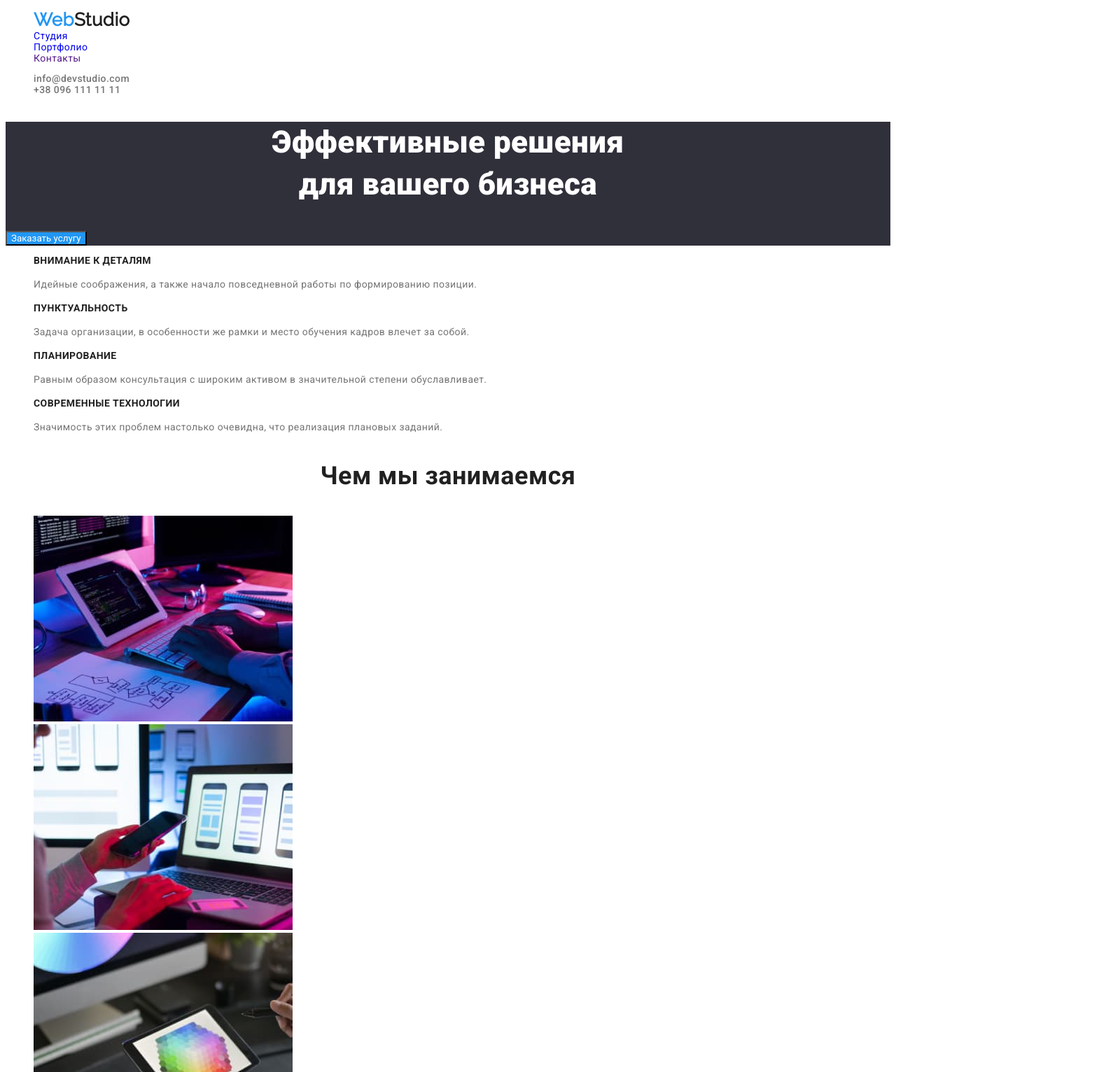
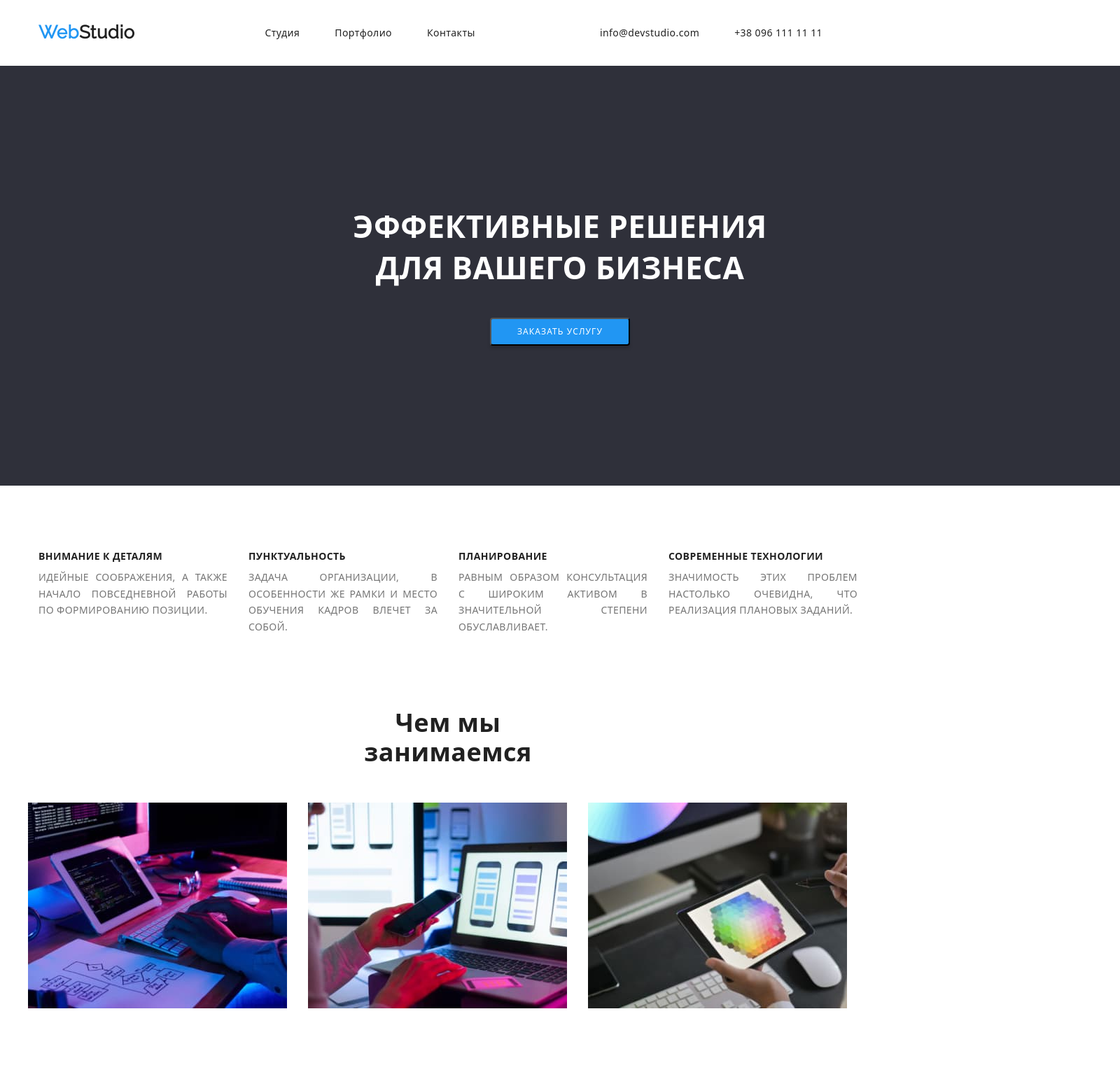
Before and after one commit to 8Grom8/goit-markup-hw-04, a plain HTML site: page index.html in a window 1280 px wide. Shown: the top 1532 px of the page at 70% size, 1600 px wide, since content can reach past the window. Drawn offline with nearby package versions, Linux system fonts and the light colour scheme.

Commit message:
Home-work3
first page

```diff
--- a/css/styles.css
+++ b/css/styles.css
@@ -4,12 +4,72 @@ main text color - #212121
 accent - #2196F3
 primary bcg- # ffffff
 secondary bcg- #E5E5E5 */
+/* .visually-hidden { */
+
+
+/* base settings */
+h1,
+h2,
+h3,
+h4,
+h5,
+h6,
+p {
+  margin: 0;
+}
+
+ul,
+ol {
+  margin: 0;
+  padding: 0;
+}
+
+.link {
+  text-decoration: none;
+}
+
+.list {
+  list-style: none;
+}
+.address {
+  font-style: normal;
+}
+
+img {
+  display: block;
+
+}
+visually-hidden {
+  position: absolute !important;
+  clip: rect(1px 1px 1px 1px);
+  /* IE6, IE7 */
+  clip: rect(1px, 1px, 1px, 1px);
+  padding: 0 !important;
+  border: 0 !important;
+  height: 1px !important;
+  width: 1px !important;
+  overflow: hidden;
+}
+/* Positions */
+
+.container {
+  width: 1200px;
+  padding-left: 15px;
+  padding-right: 15px;
+  margin: 0 auto;
+}
+
 :root {
+  --main-font: "Roboto",
+    sans-serif;
+  --secondary-font: "Raleway",
+    sans-serif;
   --primary-text-color: #757575;
   --title-text-color: #212121;
   --accent-color: #2196f3;
   --primary-white-color: #ffffff;
 }
+
 body {
   background-color: var(--primary-white-color);
   color: var(--primary-text-color);
@@ -19,69 +79,116 @@ body {
   letter-spacing: 0.03em;
 }
 
+/* header */
+.header {
+  padding-top: 32px;
+  padding-bottom: 32px;
+}
+
+.header .container {
+  display: flex;
+  align-items: center;
+  justify-content: space-between;
+}
+
+.navigation {
+  display: flex;
+  align-items: center;
+}
+.navigation-list {
+  display: flex;
+  align-items: center;
+}
+.logo {
+  margin-right: 70px;
+}
+.navigation-list-item:not(:last-child) {
+  margin-right: 50px;
+}
+.addres-list {
+    display: flex;
+    align-items: center;
+    margin-left: auto;
+}
+
+.addres-list-link {
+  margin-right: 50px;
+}
+
 .logo {
   color: var(--title-text-color);
   font-family: "Raleway", sans-serif;
   font-weight: 700;
   font-size: 26px;
   line-height: 1.14;
+  text-decoration: none;
+  margin-right: 93px;
 }
+
 .logo-span {
   color: var(--accent-color);
+
 }
-a {
-  text-decoration: none;
-}
-/*
-.logo:hover,
-.logo:focus {
-  color: var(--accent-color);
-}*/
+
 .logo-spanf {
   color: var(--primary-white-color);
 }
+
 /* Nav */
-.site.nav .link {
+.navigation-list-item {
   color: var(--title-text-color);
   font-weight: 500;
   font-size: 14px;
   line-height: 1.17;
 
 }
-.site.nav .link:hover,
-.site.nav .link:focus {
+
+.navigation-list-item:hover,
+.navigation-list-item:focus,
+.navigation-list-item:active {
   color: var(--accent-color);
+  cursor: pointer;
 
 }
 
-.contacts.nav list {
-  color: var(--primary-text-color);
-
-}
-.contacts.nav list:hover,
-.contacts.nav list:focus {
-  color: var(--accent-color);
-  cursor: pointer;
-}
-.contacts-list {
+.addres-list {
   color: var(--primary-text-color);
   font-weight: 500;
+  font-size: 14px;
+  line-height: 1.17;
 }
-.contacts-list:hover,
-.contacts-list:focus {
+
+/* .address-list-link:hover,
+.address-link-link:focus,
+.address-link-link:active {
   color: var(--accent-color);
+} */
 
+
+/* Hero */
+.hero .container {
+  display: flex;
+  flex-direction: column;
+  width: 1600px;
+  height: 600px;
+  align-items: center;
+  background: #2F303A;
+  margin-bottom: 93px;
 }
-/* Hero */
-.hero {
-  background-color: #2f303a;
-}
+
 .hero-tittle {
   color: var(--primary-white-color);
   font-weight: 900;
   font-size: 44px;
   line-height: 1.36;
   text-align: center;
+  margin-top: 200px;
+  margin-bottom: 40px;
+  width: 696px;
+  height: 120px;
+  justify-content: center;
+  text-transform: uppercase;
+
 }
 
 /* buttons */
@@ -89,6 +196,17 @@ a {
   font-family: inherit;
   color: var(--primary-white-color);
   background-color: var(--accent-color);
+  cursor: pointer;
+  font-size: 12px;
+  line-height: 1.33;
+  letter-spacing: 0.09em;
+  text-transform: uppercase;
+
+  width: 200px;
+  padding: 10px 32px;
+  box-shadow: 0px 4px 4px rgba(0, 0, 0, 0.15);
+  border-radius: 4px;
+
 }
 
 .button {
@@ -97,17 +215,14 @@ a {
   font-size: 16px;
   line-height: 1.6;
 }
+
 .button:hover,
 .button:focus,
 .button:active {
   color: var(--primary-white-color);
   background-color: var(--accent-color);
 }
-.link:hover,
-.link:focus {
-  color: var(--primary-white-color);
-  background-color: var(--accent-color);
-}
+
 .tittle {
   color: var(--title-text-color);
   font-weight: 900;
@@ -125,26 +240,111 @@ a {
   line-height: 1.17;
   text-align: center;
 }
-.list {
-  list-style: none;
+/* Featurres */
+.features .container {
+  display: flex;
+  align-items: center;
+  margin-bottom: 94px;
+  justify-content: space-between;
+
 }
-.features-list {
-  list-style: none;
+/* .feature-item {
+
+} */
+.feature {
+  color: var(--title-text-color);
+  font-weight: 700;
+  font-size: 14px;
+  line-height: 1.14;
+  text-transform: uppercase;
+  text-align:justify;
+  display: flex;
+  width: 270px;
+  margin-bottom: 10px;
+  margin-right: 30px;
+
 }
+
+.features-text {
+  color: var(--primary-text-color);
+  font-weight: 400;
+  font-size: 14px;
+  line-height: 1.71;
+
+  width: 270px;
+}
+
+
 /* work */
+
 .worker-tittle {
   color: var(--title-text-color);
   font-weight: 500;
   font-size: 16px;
   line-height: 1.17;
+  text-align: center;
+  margin-bottom: 9px;
 }
-.text {
-    color: var(--primary-text-color);
-    font-weight: 400;
-    font-size: 16px;
-    line-height: 1.17;
+.work .container {
+  display: flex;
+  align-items: center;
+  margin-bottom: 94px;
+  justify-content: space-between;
+  flex-direction: column;
+}
+.section-tittle {
+  display: flex;
+  width: 376px;
+  margin-bottom: 50px;
 
 }
+.work-items {
+  display: flex;
+}
+
+.work-item {
+  display: flex;
+  margin-right: 30px;
+  width: 370px;
+  flex-direction: row;
+}
+/* Workers */
+.workers .container {
+  display: flex;
+  align-items: center;
+  margin-bottom: 94px;
+  justify-content: space-between;
+  flex-direction: column;
+}
+.worker-photos {
+  display: flex;
+  flex-wrap: wrap;
+  margin-left: -30px;
+  margin-top: -30px;
+}
+.worker-photo {
+  width: calc(100% / 4 - 30px);
+  margin-left: 30px;
+  margin-top: 30px;
+}
+
+.worker-content-wrapper {
+  padding-top: 30px;
+  border: 1px solid #cccccc;
+  border-top: none;
+}
+
+.text {
+  color: var(--primary-text-color);
+  font-weight: 400;
+  font-size: 16px;
+  line-height: 1.17;
+  text-align: center;
+  letter-spacing: 0.02em;
+  margin-bottom: 10px;
+
+}
+
 .text-list {
   color: var(--primary-text-color);
   font-weight: 400;
@@ -152,34 +352,48 @@ a {
   line-height: 1.9;
 
 }
-/* Featurres */
-.features {
-  color: var(--title-text-color);
-  font-weight: 700;
-  font-size: 14px;
-  line-height: 1.14;
-  text-transform: uppercase;
+/* .masters .title {
+  margin-bottom: 44px;
+}
 
+.masters-list-content-wrapper {
+  padding-top: 30px;
+  border: 1px solid #cccccc;
+  border-top: none;
 }
-.features-tittle {
-  color: var(--primary-text-color);
-  font-weight: 400;
-  font-size: 14px;
-  line-height: 1.71;
 
-}
 /* footter */
 .footer {
+  padding-top: 60px;
+  padding-bottom: 60px;
   background-color: #2f303a;
+}
+.footer .container {
+  display: flex;
+  align-items: center;
+  justify-content: space-between;
 }
 .address {
   color: var(--primary-white-color);
+  font-style: normal;
+
 }
+
 .add-text {
+  margin-top: 20px;
+  display: flex;
+  width: 230px;
   color: var(--primary-white-color);
   line-height: 1.71;
 }
+
 .contacts-listf {
+  display: flex;
+  flex-direction: column;
   color: rgba(255, 255, 255, 0.6);
   line-height: 1.71;
+  list-style: none;
+  text-decoration: none;
+  width: 230px;
+  margin-top: 10px;
 }
--- a/index.html
+++ b/index.html
@@ -4,161 +4,212 @@
     <meta charset="UTF-8" />
     <meta http-equiv="X-UA-Compatible" content="IE=edge" />
     <meta name="viewport" content="width=device-width, initial-scale=1.0" />
-    <title>Document</title>
+    <title>Project-homework1</title>
     <link rel="stylesheet" href="./css/styles.css" />
+    <link
+      rel="stylesheet"
+      href="https://cdnjs.cloudflare.com/ajax/libs/modern-normalize/1.0.0/modern-normalize.min.css"
+      integrity="sha512-ISS7cAi1PEhQ8jnbJpJZMd29NlhNj4AWYyLOSp2CE/CsHxTCu+r+t0D2yoJudVrd0/8fTVPUVDzY5Tvli75u/g=="
+      crossorigin="anonymous"
+    />
     <link
       rel="stylesheet"
       href="https://fonts.googleapis.com/css2?family=Raleway:wght&500&family=Roboto:wght@400;500;700;900&display=swap"
     />
   </head>
+
   <body>
     <!-- Заголовк -->
-    <header>
-      <nav>
-        <ul class="site-nav list">
-          <li>
+    <header class="header">
+      <div class="container">
+        <nav class="navigation">
+          <ul class="navigation-list list">
+            <li class="logo">
               <a href="./index.html" class="logo"
                 ><span class="logo-span">Web</span>Studio</a
               >
             </li>
-          <li>
-            <a href="./index.html" class="link">Студия</a>
+            <li class="navigation-list-item">
+              <a href="./index.html" class="navigation-list-item link"
+                >Студия</a
+              >
             </li>
-          <li>
-            <a href="./portfolio.html" class="link">Портфолио</a>
+            <li class="navigation-list-item">
+              <a href="./portfolio.html" class="navigation-list-item link"
+                >Портфолио</a
+              >
             </li>
-          <li>
-            <a href="" class="link">Контакты</a>
+            <li class="navigation-list-item">
+              <a href="./index.html" class="navigation-list-item link"
+                >Контакты</a
+              >
             </li>
           </ul>
         </nav>
-      <ul class="contacts-nav list">
-        <li>
-          <a href="mailto:info@devstudio.com" class="contacts-list"
+        <div>
+          <ul class="addres-list list">
+            <li class="addres-list-link">
+              <a
+                href="mailto:info@devstudio.com"
+                class="navigation-list-item link"
                 >info@devstudio.com</a
               >
             </li>
-        <li>
-          <a href="tel:+380961111111" class="contacts-list"
+            <li class="addres-list-link">
+              <a href="tel:+380961111111" class="navigation-list-item link"
                 >+38 096 111 11 11</a
               >
             </li>
           </ul>
+        </div>
+      </div>
     </header>
     <!-- Осноовная уникальная секция -->
-    <main>
+    <main class="main">
       <section class="hero">
+        <div class="container">
           <h1 class="hero-tittle">
-          Эффективные решения <br />
-          для вашего бизнеса
+            <p class="hero-text">Эффективные решения</p>
+            <p class="hero-text">для вашего бизнеса</p>
           </h1>
           <button type="button" class="button-hero">Заказать услугу</button>
+        </div>
       </section>
       <!-- features -->
-      <section>
-        <ul class="list">
-          <li>
-            <h3 class="features">Внимание к деталям</h3>
-            <p class="features-tittle">
+      <section class="features">
+        <div class="container">
+          <ul class="feature list">
+            <li class="feature-item">
+              <h3 class="feature">Внимание к деталям</h3>
+              <p class="features-text">
                 Идейные соображения, а также начало повседневной работы по
                 формированию позиции.
               </p>
             </li>
-          <li>
-            <h3 class="features">Пунктуальность</h3>
-            <p class="features-tittle">
-              Задача организации, в особенности же рамки и место обучения кадров
-              влечет за собой.
+            <li class="feature-item">
+              <h3 class="feature">Пунктуальность</h3>
+              <p class="features-text">
+                Задача организации, в особенности же рамки и место обучения
+                кадров влечет за собой.
               </p>
             </li>
-          <li>
-            <h3 class="features">Планирование</h3>
-            <p class="features-tittle">
+            <li class="feature-item">
+              <h3 class="feature">Планирование</h3>
+              <p class="features-text">
                 Равным образом консультация с широким активом в значительной
                 степени обуславливает.
               </p>
             </li>
-          <li>
-            <h3 class="features">Современные технологии</h3>
-            <p class="features-tittle">
+            <li class="feature-item">
+              <h3 class="feature">Современные технологии</h3>
+              <p class="features-text">
                 Значимость этих проблем настолько очевидна, что реализация
                 плановых заданий.
               </p>
             </li>
           </ul>
+        </div>
       </section>
+
       <!-- work -->
-      <section>
+      <section class="work">
+        <div class="container">
           <h3 class="section-tittle">Чем мы занимаемся</h3>
-        <ul class="list">
-          <li>
-            <a href="">
+          <ul class="work-items list">
+            <li class="work-item">
+              <a href="#">
                 <img src="./images/img.jpg" alt="Иллюстрация" width="370"
               /></a>
             </li>
-          <li>
-            <a href="">
+            <li class="work-item">
+              <a href="#">
                 <img src="./images/img(1).jpg" alt="Иллюстрация" width="370"
               /></a>
             </li>
-          <li>
-            <a href="">
+            <li class="work-item">
+              <a href="#">
                 <img src="./images/img(2).jpg" alt="Иллюстрация" width="370"
               /></a>
             </li>
           </ul>
+        </div>
       </section>
-      <section>
+
+      <section class="workers">
+        <div class="container">
           <h3 class="section-tittle">Наша команда</h3>
-        <ul class="list">
-          <li>
-            <img src="./images/img(6).jpg" alt="Фото специалиста" width="270" />
+          <ul class="worker-photos list">
+            <li class="worker-photo">
+              <img
+                src="./images/img(6).jpg"
+                alt="Фото специалиста"
+                width="270"
+              />
+              <div class="worker-content-wrapper">
                 <h4 class="worker-tittle">Игорь Демьяненко</h4>
                 <p class="text">Product Designer</p>
+              </div>
             </li>
-          <li>
-            <img src="./images/img(4).jpg" alt="Фото специалиста" width="270" />
+            <li class="worker-photo">
+              <img
+                src="./images/img(4).jpg"
+                alt="Фото специалиста"
+                width="270"
+              />
+              <div class="worker-content-wrapper">
                 <h4 class="worker-tittle">Ольга Репина</h4>
                 <p class="text">Frontend Developer</p>
+              </div>
             </li>
-          <li>
-            <img src="./images/img(5).jpg" alt="Фото специалиста" width="270" />
+            <li class="worker-photo">
+              <img
+                src="./images/img(5).jpg"
+                alt="Фото специалиста"
+                width="270"
+              />
+              <div class="worker-content-wrapper">
                 <h4 class="worker-tittle">Николай Тарасов</h4>
                 <p class="text">Marketing</p>
+              </div>
             </li>
-          <li>
+            <li class="worker-photo">
               <img
                 src="./images/img(3).jpg "
                 alt="Фото специалиста"
                 width="270"
               />
+              <div class="worker-content-wrapper">
                 <h4 class="worker-tittle">Михаил Ермаков</h4>
                 <p class="text">UI Designer</p>
+              </div>
             </li>
           </ul>
+        </div>
       </section>
     </main>
     <!-- Подвал -->
     <footer class="footer">
+      <div class="container">
+        <address class="address">
           <a href="./index.html" class="logo"
             ><span class="logo-span">Web</span
             ><span class="logo-spanf">Studio</span></a
           >
-      <address class="address">
           <p class="add-text">Киев, пр-т Леси Украинки, 26</p>
-        <ul class="list">
+          <ul class="contacts-listf">
             <li>
-            <a href="mailto:info@devstudio.com" class="contacts-listf"
+              <a href="mailto:info@devstudio.com" class="contacts-listf list"
                 >info@devstudio.com</a
               >
             </li>
             <li>
-            <a href="tel:+380961111111" class="contacts-listf"
+              <a href="tel:+380961111111" class="contacts-listf list"
                 >+38 096 111 11 11</a
               >
             </li>
           </ul>
         </address>
+      </div>
     </footer>
   </body>
 </html>
```
Also changed, not shown: portfolio.html (+7 -1 lines), .prettiere.json. Lines whose indentation alone changed are shown as unchanged.
